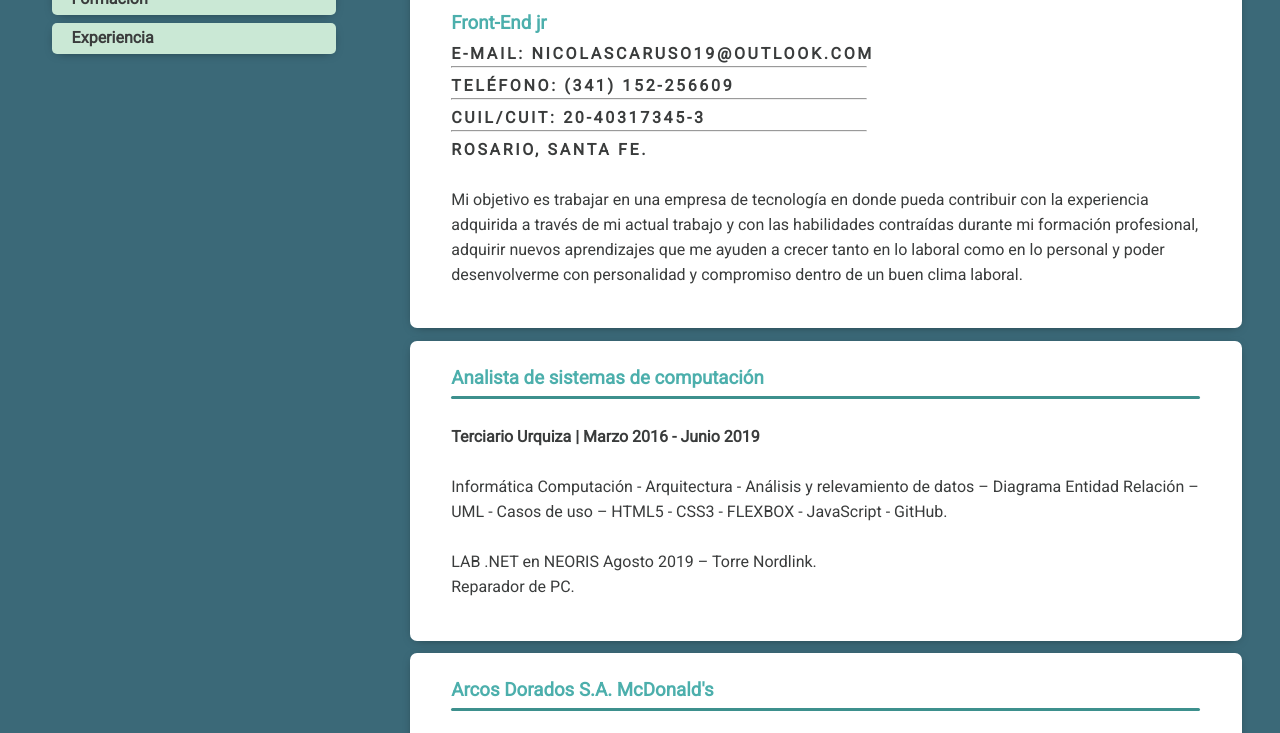
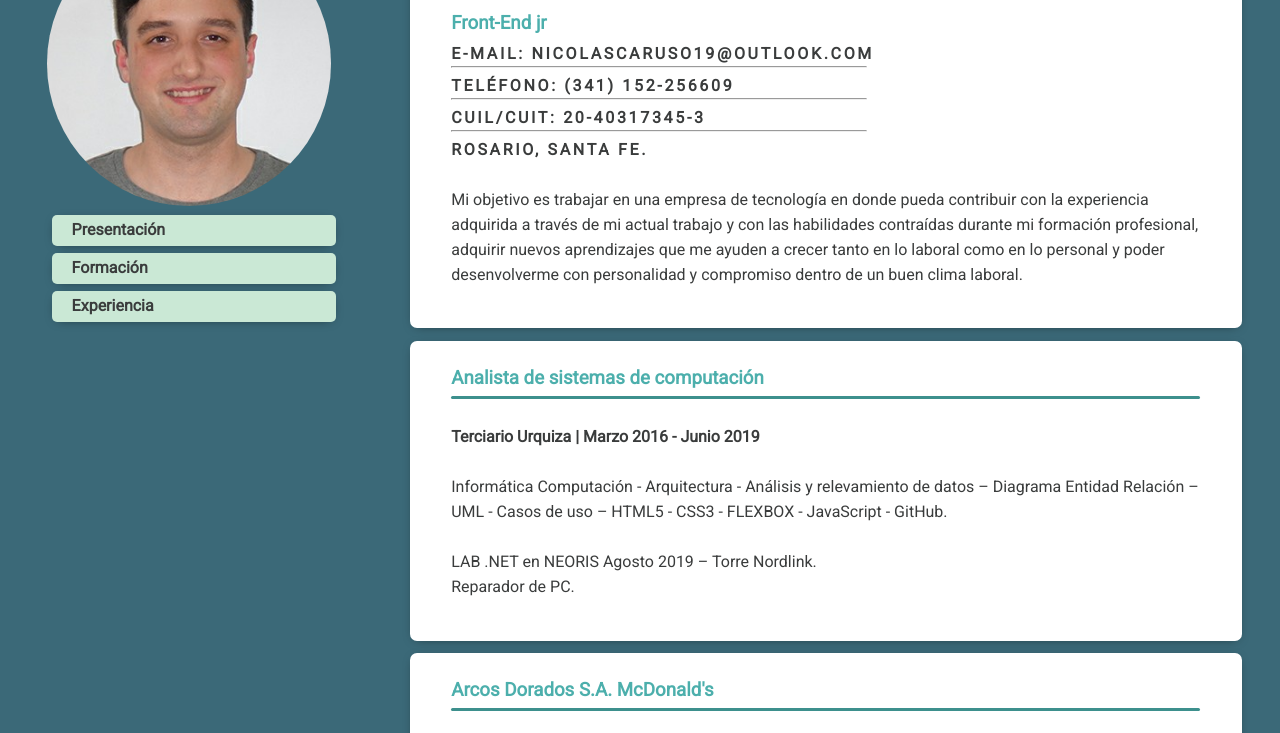
Before and after one commit to Caruunico/Nicolas-Caruso, a plain HTML site: page index.html in a window 1280 px wide. Shown: the part 117-850 px from the top of the page. Drawn offline with Linux system fonts and the light colour scheme.

Commit message:
terminado

```diff
--- a/index.html
+++ b/index.html
@@ -70,7 +70,7 @@
 
 
         <div class="izquierdo">
-            <img src="..\Curriculum\imgs\foto.jpeg">
+            <img src="imgs\foto.jpeg">
             <ul>
                 <b><a href="#arriba"><li>Presentación</li></a>
                 <a href="#formacion"><li>Formación</li></a>
```
